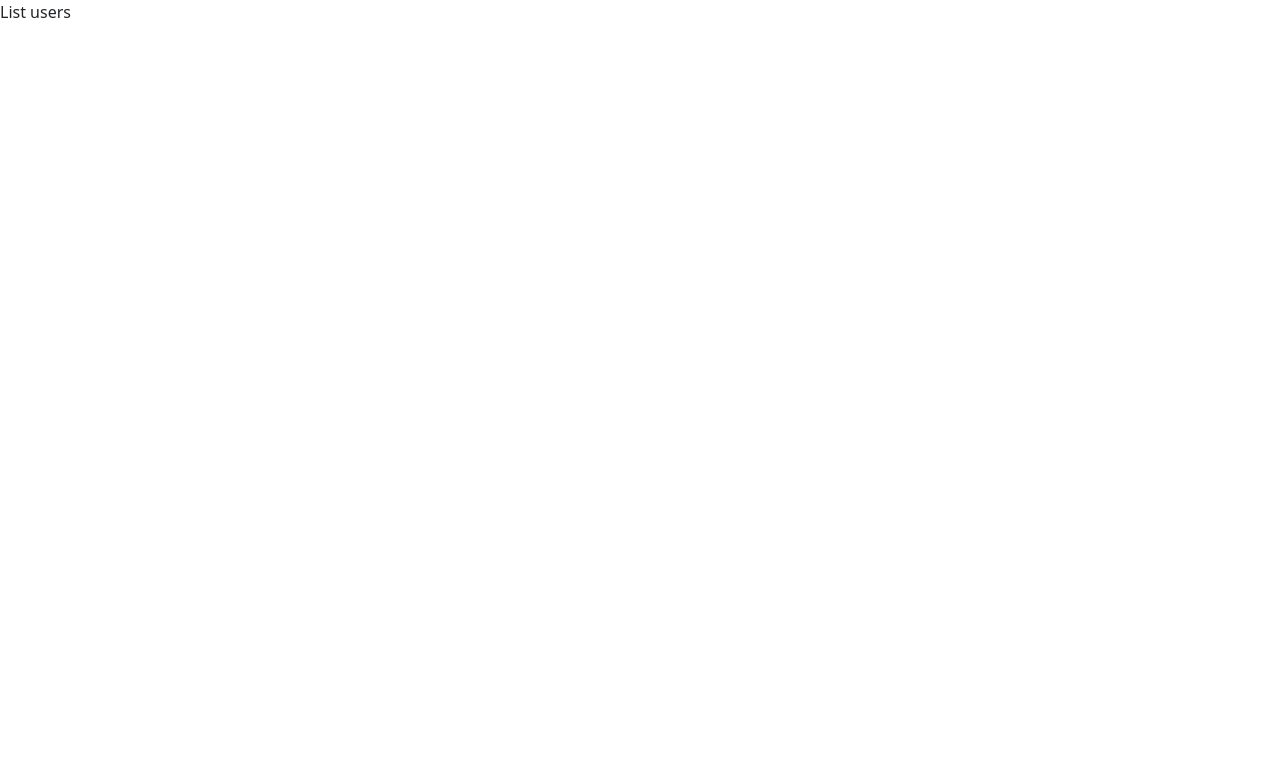
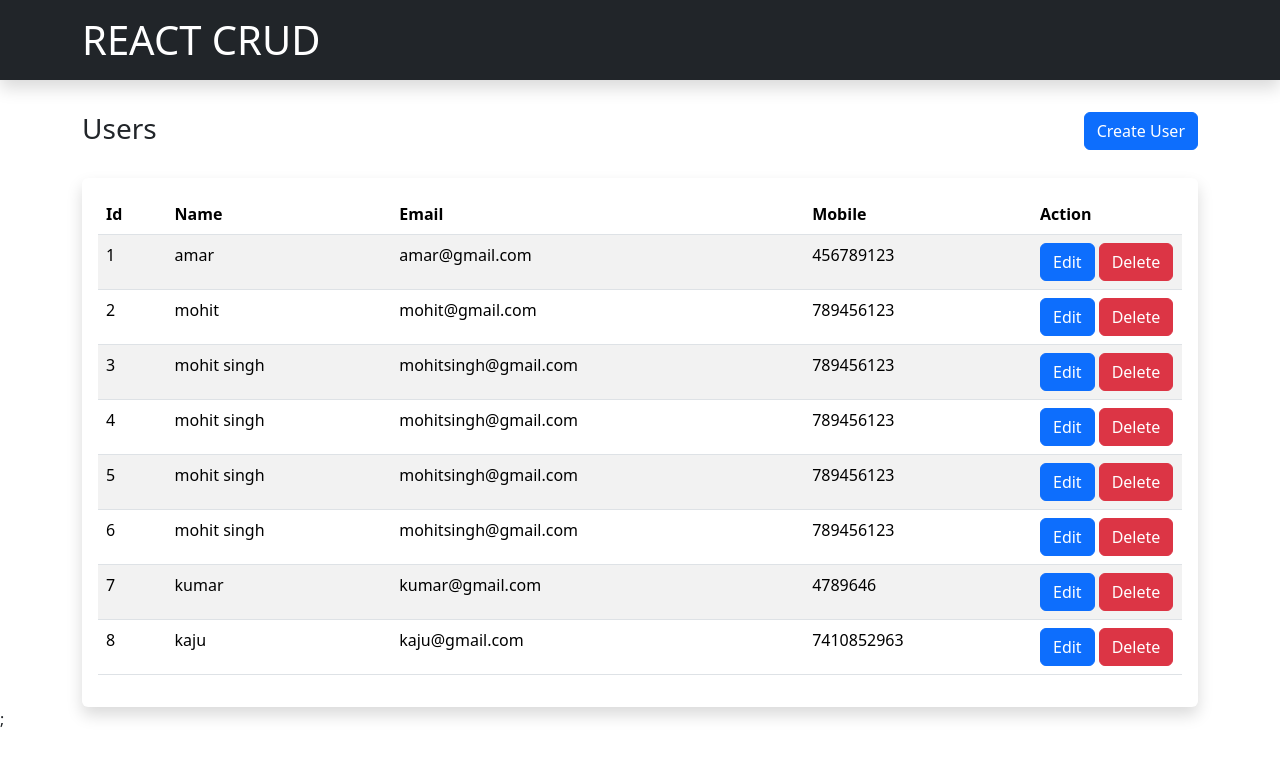
Before and after one commit to amarkumarsbg/react-crud, a React (Create React App) app: page /users in a window 1280 px wide. Shown: the top 766 px of the page. Built offline with nearby package versions, Linux system fonts and the light colour scheme; data requests are answered from the project's data file.

Commit message:
create user works fine

```diff
--- a/db.json
+++ b/db.json
@@ -41,6 +41,12 @@
       "email": "kumar@gmail.com",
       "mobile": "4789646",
       "id": 7
+    },
+    {
+      "name": "kaju",
+      "email": "kaju@gmail.com",
+      "mobile": "7410852963",
+      "id": 8
     }
   ]
 }
--- a/src/components/common/Header.js
+++ b/src/components/common/Header.js
@@ -0,0 +1,13 @@
+import React from "react";
+
+const Header = () => {
+  return (
+    <div className="bg-dark shadow">
+      <div className="container">
+        <h1 className="text-white py-3">REACT CRUD</h1>
+      </div>
+    </div>
+  );
+};
+
+export default Header;
--- a/src/components/users/CreateUser.js
+++ b/src/components/users/CreateUser.js
@@ -1,5 +1,6 @@
 import { useForm } from "react-hook-form";
 import { useNavigate } from "react-router-dom";
+import Header from "../common/Header";
 
 const CreateUser = () => {
   const {
@@ -24,11 +25,7 @@ const CreateUser = () => {
 
   return (
     <>
-      <div className="bg-dark shadow">
-        <div className="container">
-          <h1 className="text-white py-3">REACT CRUD</h1>
-        </div>
-      </div>
+      <Header />
       <div className="container">
         <div className="card border-0 shadow p-3 my-5">
           <form onSubmit={handleSubmit(formSubmit)}>
--- a/src/components/users/ListUser.js
+++ b/src/components/users/ListUser.js
@@ -1,5 +1,69 @@
+import { useEffect, useState } from "react";
+import Header from "../common/Header";
+import { Link } from "react-router-dom";
+
 const ListUser = () => {
-  return <div>List users</div>;
+  const [users, setUsers] = useState([]);
+
+  const fetchUsers = async () => {
+    const res = await fetch("http://localhost:4000/users");
+    const data = await res.json();
+    setUsers(data);
+  };
+  useEffect(() => {
+    fetchUsers();
+  });
+  return (
+    <>
+      <Header />
+      <div className="container">
+        <div className="row py-4">
+          <div className="col-md-6">
+            <h3>Users</h3>
+          </div>
+          <div className="col-md-6 text-end">
+            <Link to="/users/create" className="btn btn-primary">
+              Create User
+            </Link>
+          </div>
+        </div>
+        <div className="card border-0 shadow p-3 ">
+          <table className="table table-striped">
+            <thead>
+              <tr>
+                <th>Id</th>
+                <th>Name</th>
+                <th>Email</th>
+                <th>Mobile</th>
+                <th width="150">Action</th>
+              </tr>
+            </thead>
+            <tbody>
+              {users.map((user) => {
+                return (
+                  <tr>
+                    <td>{user.id}</td>
+                    <td>{user.name}</td>
+                    <td>{user.email}</td>
+                    <td>{user.mobile}</td>
+                    <td>
+                      <a href="#" className="btn btn-primary">
+                        Edit
+                      </a>
+                      <a href="#" className="btn btn-danger ms-1">
+                        Delete
+                      </a>
+                    </td>
+                  </tr>
+                );
+              })}
+            </tbody>
+          </table>
+        </div>
+      </div>
+      ;
+    </>
+  );
 };
 
 export default ListUser;
```
